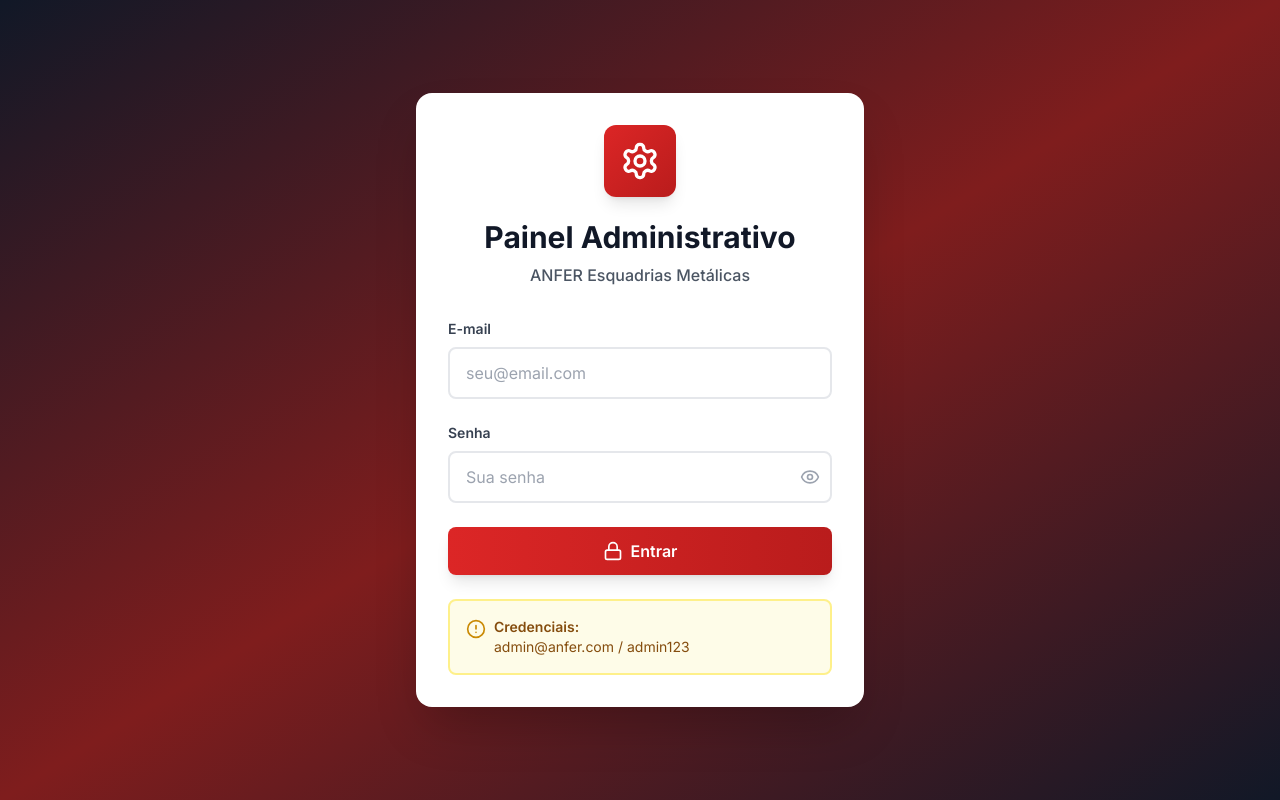
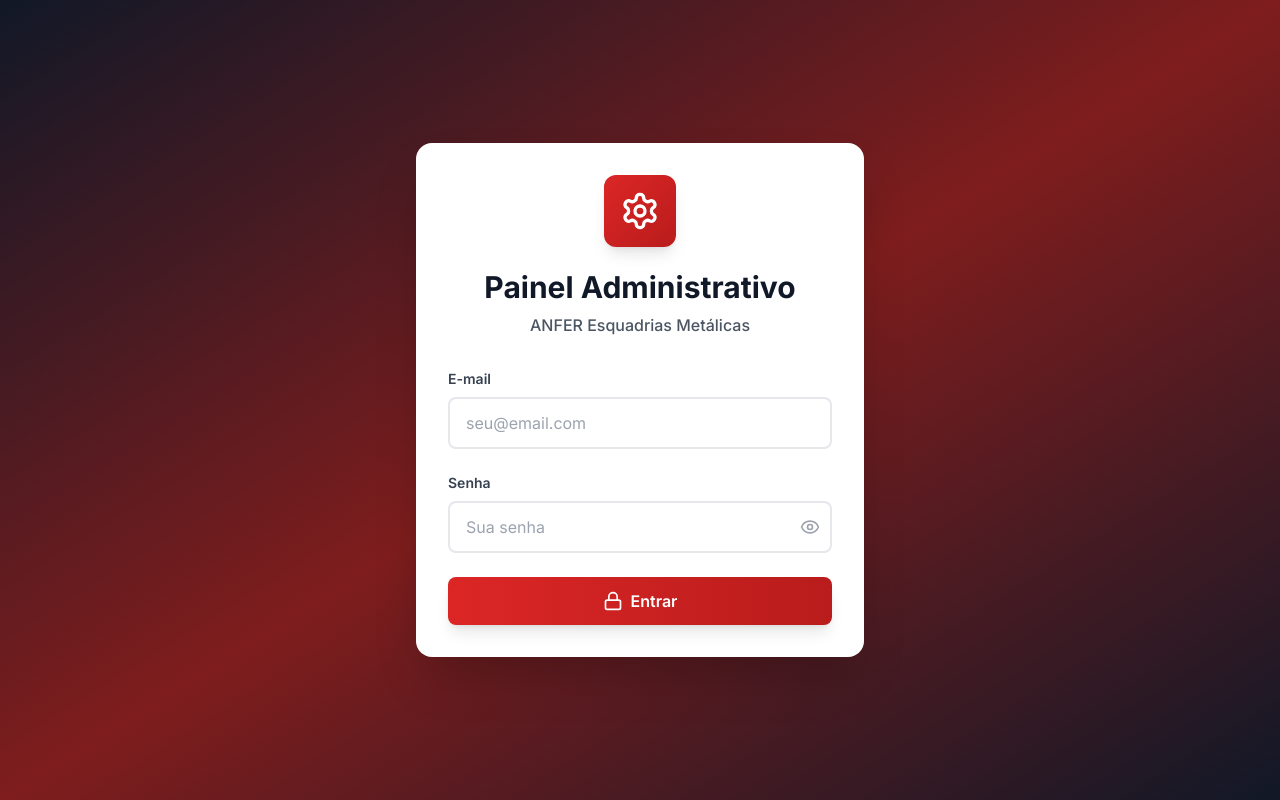
Before and after one commit to MarcosSantos-1/anfer-esquadrias-website, a Next.js app: page /admin in a window 1280 px wide. Built offline with nearby package versions, Linux system fonts and the light colour scheme.

Commit message:
Fix: Corrige layout wrapper para evitar erro client-side

```diff
--- a/src/app/template.tsx
+++ b/src/app/LayoutWrapper.tsx
@@ -1,13 +1,16 @@
 'use client'
 
 import { usePathname } from 'next/navigation'
-import Header from '@/components/Header'
-import Footer from '@/components/Footer'
+import { ReactNode } from 'react'
 
-export default function Template({ children }: { children: React.ReactNode }) {
+interface LayoutWrapperProps {
+  children: ReactNode
+  header: ReactNode
+  footer: ReactNode
+}
+
+export default function LayoutWrapper({ children, header, footer }: LayoutWrapperProps) {
   const pathname = usePathname()
-
-  // Não mostrar Header e Footer em rotas admin
   const isAdminRoute = pathname?.startsWith('/admin')
 
   if (isAdminRoute) {
@@ -16,11 +19,11 @@
 
   return (
     <>
-      <Header />
+      {header}
       <main className="min-h-screen">
         {children}
       </main>
-      <Footer />
+      {footer}
     </>
   )
 }
--- a/src/app/admin/page.tsx
+++ b/src/app/admin/page.tsx
@@ -383,15 +383,6 @@
               Entrar
             </button>
           </form>
-          <div className="mt-6 p-4 bg-yellow-50 border-2 border-yellow-200 rounded-lg">
-            <div className="flex items-start">
-              <AlertCircle className="h-5 w-5 text-yellow-600 mr-2 mt-0.5" />
-              <div className="text-sm text-yellow-800">
-                <p className="font-semibold">Credenciais:</p>
-                <p>admin@anfer.com / admin123</p>
-              </div>
-            </div>
-          </div>
         </div>
       </div>
     )
--- a/src/app/layout.tsx
+++ b/src/app/layout.tsx
@@ -1,6 +1,9 @@
 import type { Metadata } from 'next'
 import { Inter } from 'next/font/google'
 import './globals.css'
+import Header from '@/components/Header'
+import Footer from '@/components/Footer'
+import LayoutWrapper from './LayoutWrapper'
 
 const inter = Inter({ subsets: ['latin'] })
 
@@ -29,7 +32,9 @@
   return (
     <html lang="pt-BR">
       <body className={inter.className}>
-        {children}
+        <LayoutWrapper header={<Header />} footer={<Footer />}>
+          {children}
+        </LayoutWrapper>
       </body>
     </html>
   )
```
